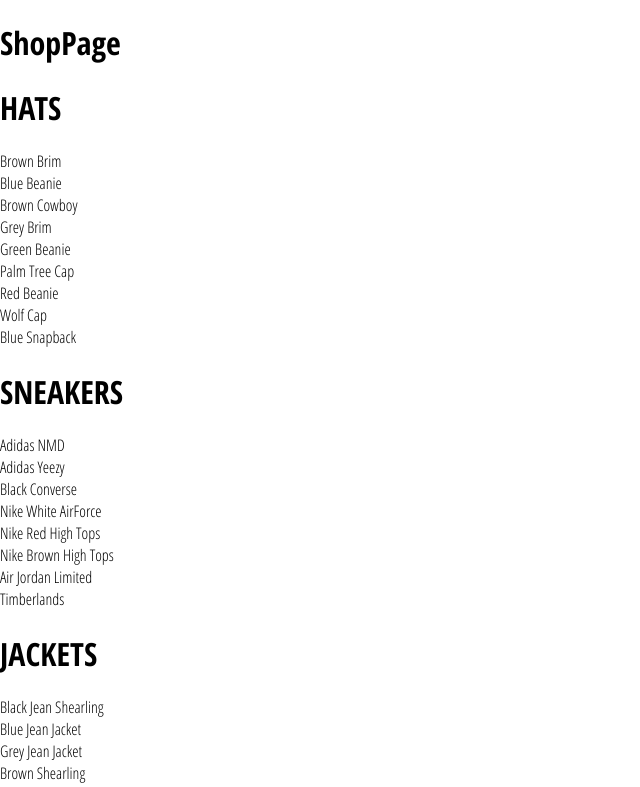
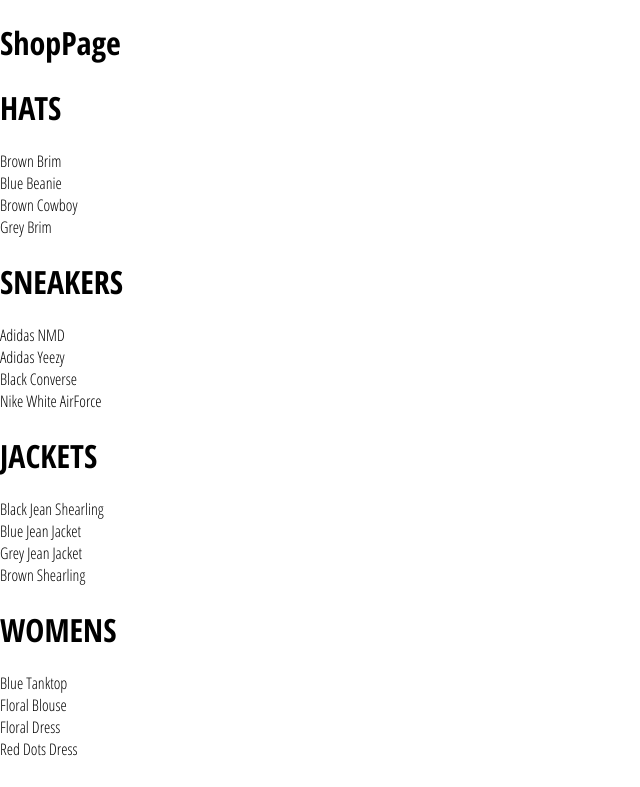
Before and after one commit to Bharath-Radhakrishnan/crwn-clothing, a React (Create React App) app: page /shop in a window 1280 px wide. Shown: the top 787 px of the page, without its empty margins (0-640 px from the left). Built offline with nearby package versions, Linux system fonts and the light colour scheme.

Commit message:
display only for components

```diff
--- a/src/components/collection-preview/collection-preview.jsx
+++ b/src/components/collection-preview/collection-preview.jsx
@@ -7,9 +7,11 @@
     <div className="collection-preview">
       <h1 className="title">{title.toUpperCase()}</h1>
       <div className="preview">
-        {items.map((item) => (
-          <div key={item.id}>{item.name}</div>
-        ))}
+        {items
+          .filter((_, index) => index < 4)
+          .map((item) => (
+            <div key={item.id}>{item.name}</div>
+          ))}
       </div>
     </div>
   );
```
